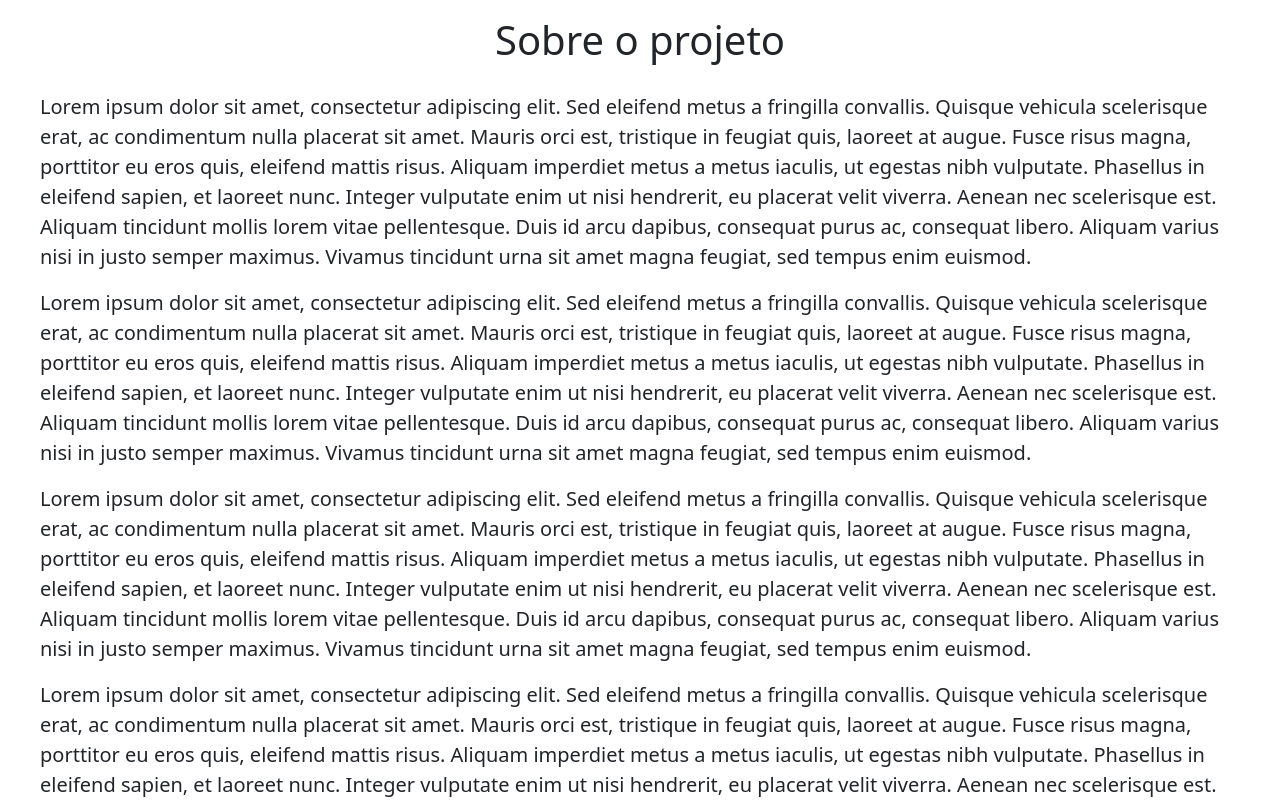
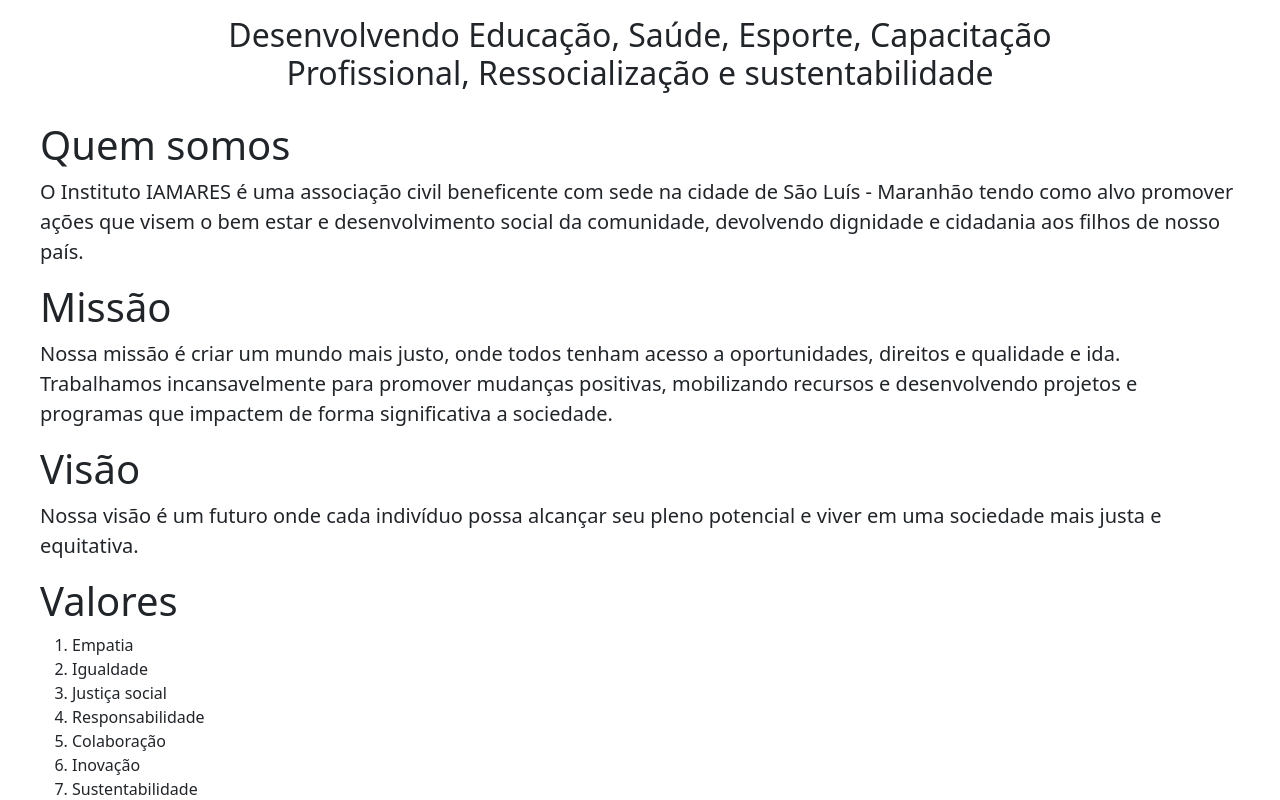
Before and after one commit to Clodomilson/Projeto-IAMARES, a React (Create React App) app: page /sobre in a window 1280 px wide. Shown: the part 420-1220 px from the top of the page. Built offline with nearby package versions, Linux system fonts and the light colour scheme.

Commit message:
Ajustes em Sobre iniciados

```diff
--- a/src/pages/Sobre.css
+++ b/src/pages/Sobre.css
@@ -8,8 +8,8 @@
     height: 350px;
 }
 
-.about-title{
-    padding:  20px 0;
+.slogan-project{
+    padding:  20px 200px;
     text-align: center;
 }
 
--- a/src/pages/Sobre.js
+++ b/src/pages/Sobre.js
@@ -1,6 +1,7 @@
 // src/pages/Sobre.js
 import React from 'react';
 import logo_removebg from '../assets/images/logo_removebg.png';  // Import
+import areas_atuacao from '../assets/images/areas_atuacao.png';
 import './Sobre.css'
 
 const Sobre = () => {
@@ -9,14 +10,30 @@
       <div className='logo-removebg'>
         <img src={logo_removebg} alt="Logo da ONG" />  {/* Uso da imagem importada */}
       </div>
-      <div className='about-title'>
-        <h1>Sobre o projeto</h1>
+      <div className='slogan-project'>
+        <h2>Desenvolvendo Educação, Saúde, Esporte, Capacitação Profissional, Ressocialização e sustentabilidade</h2>
       </div>
       <div className='about-text'>
-        <p>Lorem ipsum dolor sit amet, consectetur adipiscing elit. Sed eleifend metus a fringilla convallis. Quisque vehicula scelerisque erat, ac condimentum nulla placerat sit amet. Mauris orci est, tristique in feugiat quis, laoreet at augue. Fusce risus magna, porttitor eu eros quis, eleifend mattis risus. Aliquam imperdiet metus a metus iaculis, ut egestas nibh vulputate. Phasellus in eleifend sapien, et laoreet nunc. Integer vulputate enim ut nisi hendrerit, eu placerat velit viverra. Aenean nec scelerisque est. Aliquam tincidunt mollis lorem vitae pellentesque. Duis id arcu dapibus, consequat purus ac, consequat libero. Aliquam varius nisi in justo semper maximus. Vivamus tincidunt urna sit amet magna feugiat, sed tempus enim euismod.</p>
-        <p>Lorem ipsum dolor sit amet, consectetur adipiscing elit. Sed eleifend metus a fringilla convallis. Quisque vehicula scelerisque erat, ac condimentum nulla placerat sit amet. Mauris orci est, tristique in feugiat quis, laoreet at augue. Fusce risus magna, porttitor eu eros quis, eleifend mattis risus. Aliquam imperdiet metus a metus iaculis, ut egestas nibh vulputate. Phasellus in eleifend sapien, et laoreet nunc. Integer vulputate enim ut nisi hendrerit, eu placerat velit viverra. Aenean nec scelerisque est. Aliquam tincidunt mollis lorem vitae pellentesque. Duis id arcu dapibus, consequat purus ac, consequat libero. Aliquam varius nisi in justo semper maximus. Vivamus tincidunt urna sit amet magna feugiat, sed tempus enim euismod.</p>
-        <p>Lorem ipsum dolor sit amet, consectetur adipiscing elit. Sed eleifend metus a fringilla convallis. Quisque vehicula scelerisque erat, ac condimentum nulla placerat sit amet. Mauris orci est, tristique in feugiat quis, laoreet at augue. Fusce risus magna, porttitor eu eros quis, eleifend mattis risus. Aliquam imperdiet metus a metus iaculis, ut egestas nibh vulputate. Phasellus in eleifend sapien, et laoreet nunc. Integer vulputate enim ut nisi hendrerit, eu placerat velit viverra. Aenean nec scelerisque est. Aliquam tincidunt mollis lorem vitae pellentesque. Duis id arcu dapibus, consequat purus ac, consequat libero. Aliquam varius nisi in justo semper maximus. Vivamus tincidunt urna sit amet magna feugiat, sed tempus enim euismod.</p>
-        <p>Lorem ipsum dolor sit amet, consectetur adipiscing elit. Sed eleifend metus a fringilla convallis. Quisque vehicula scelerisque erat, ac condimentum nulla placerat sit amet. Mauris orci est, tristique in feugiat quis, laoreet at augue. Fusce risus magna, porttitor eu eros quis, eleifend mattis risus. Aliquam imperdiet metus a metus iaculis, ut egestas nibh vulputate. Phasellus in eleifend sapien, et laoreet nunc. Integer vulputate enim ut nisi hendrerit, eu placerat velit viverra. Aenean nec scelerisque est. Aliquam tincidunt mollis lorem vitae pellentesque. Duis id arcu dapibus, consequat purus ac, consequat libero. Aliquam varius nisi in justo semper maximus. Vivamus tincidunt urna sit amet magna feugiat, sed tempus enim euismod.</p>
+        <h1>Quem somos</h1>
+        <p>O Instituto IAMARES é uma associação civil beneficente com sede na cidade de São Luís - Maranhão tendo como alvo promover ações que visem o bem estar e desenvolvimento social da comunidade, devolvendo dignidade e cidadania aos filhos de nosso país.</p>
+        <h1>Missão</h1>
+        <p>Nossa missão é criar um mundo mais justo, onde todos tenham acesso a oportunidades, direitos e qualidade e  ida.<br /> Trabalhamos incansavelmente para promover mudanças positivas, mobilizando recursos e desenvolvendo  projetos e programas que impactem de forma significativa a sociedade.</p>
+        <h1>Visão</h1>
+        <p>Nossa visão é um futuro onde cada indivíduo possa alcançar seu pleno potencial e viver em uma sociedade  mais justa e equitativa.</p>
+        <h1>Valores</h1>
+        <ol>
+          <li>Empatia</li>
+          <li>Igualdade</li>
+          <li>Justiça social</li>
+          <li>Responsabilidade</li>
+          <li>Colaboração</li>
+          <li>Inovação</li>
+          <li>Sustentabilidade</li>
+        </ol>
+        <h1>Áreas de atuação</h1>
+        <div className='areas-atuacao'>
+          <img src={areas_atuacao} alt="Áreas de atuação" />
+        </div>
       </div>
     </div>
   );
```
Also changed, not shown: src/assets/images/areas_atuacao.png (added).
